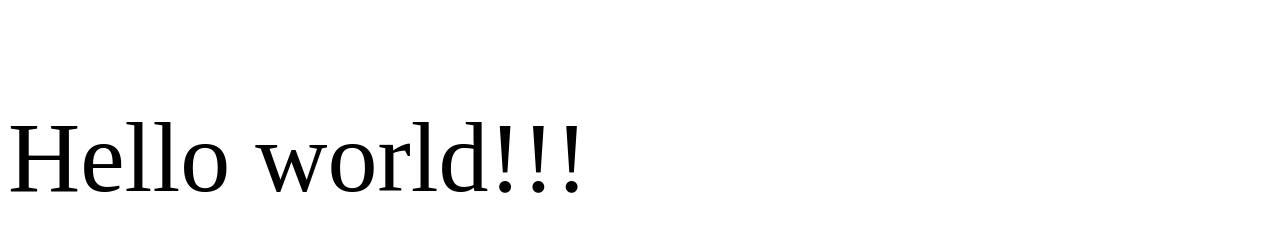
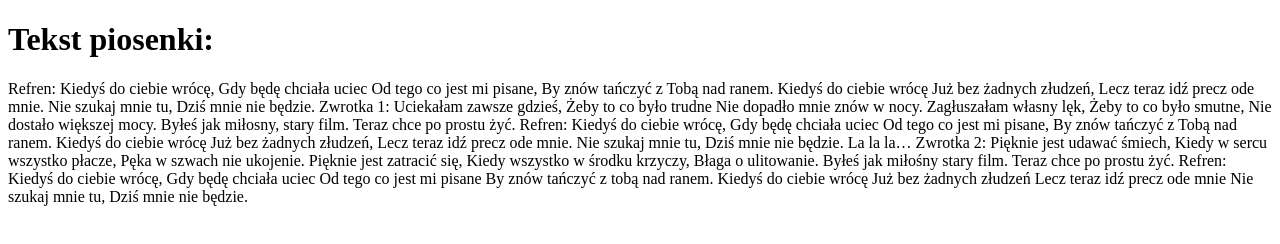
Before and after one commit to sheme3/Kodilla, a plain HTML site: page index.html in a window 1280 px wide. Drawn offline with Linux system fonts and the light colour scheme.

Commit message:
add html for page

```diff
--- a/index.html
+++ b/index.html
@@ -10,7 +10,29 @@
 </head>
 
 <body>
-    <p class="title">Hello world!!!</p>
+
+    <header>
+        <div>
+            <h1>Tekst piosenki:</h1>
+            <p>Refren: Kiedyś do ciebie wrócę, Gdy będę chciała uciec Od tego co jest mi pisane, By znów tańczyć z Tobą
+                nad ranem. Kiedyś do ciebie wrócę Już bez żadnych złudzeń, Lecz teraz idź precz ode mnie. Nie szukaj
+                mnie tu, Dziś mnie nie będzie. Zwrotka 1: Uciekałam zawsze gdzieś, Żeby to co było trudne Nie dopadło
+                mnie znów w nocy. Zagłuszałam własny lęk, Żeby to co było smutne, Nie dostało większej mocy. Byłeś jak
+                miłosny, stary film. Teraz chce po prostu żyć. Refren: Kiedyś do ciebie wrócę, Gdy będę chciała uciec Od
+                tego co jest mi pisane, By znów tańczyć z Tobą nad ranem. Kiedyś do ciebie wrócę Już bez żadnych
+                złudzeń, Lecz teraz idź precz ode mnie. Nie szukaj mnie tu, Dziś mnie nie będzie. La la la… Zwrotka 2:
+                Pięknie jest udawać śmiech, Kiedy w sercu wszystko płacze, Pęka w szwach nie ukojenie. Pięknie jest
+                zatracić się, Kiedy wszystko w środku krzyczy, Błaga o ulitowanie. Byłeś jak miłośny stary film. Teraz
+                chce po prostu żyć. Refren: Kiedyś do ciebie wrócę, Gdy będę chciała uciec Od tego co jest mi pisane By
+                znów tańczyć z tobą nad ranem. Kiedyś do ciebie wrócę Już bez żadnych złudzeń Lecz teraz idź precz ode
+                mnie Nie szukaj mnie tu, Dziś mnie nie będzie.
+
+            </p>
+        </div>
+
+    </header>
+
+
 </body>
 
 </html>
```
